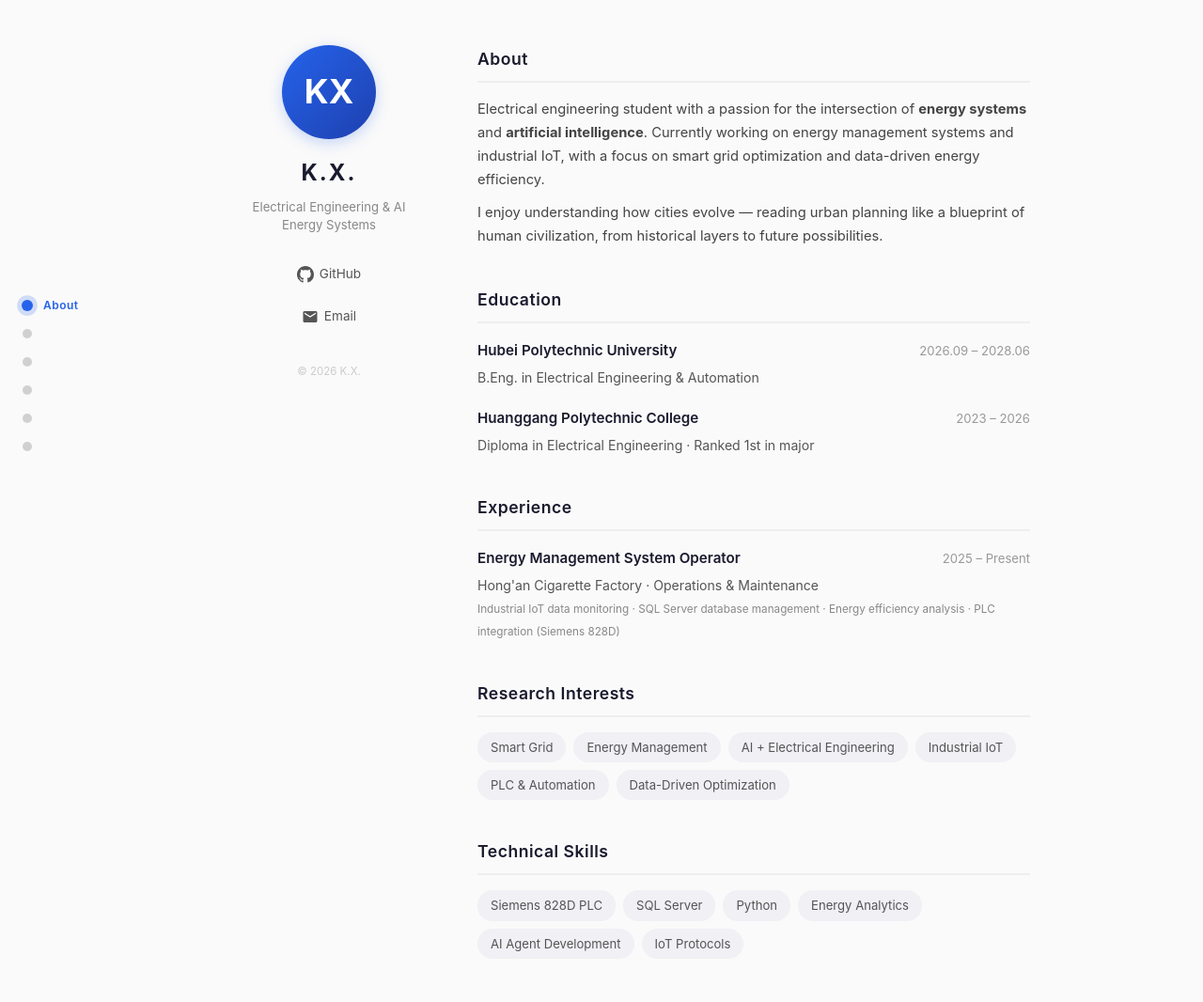
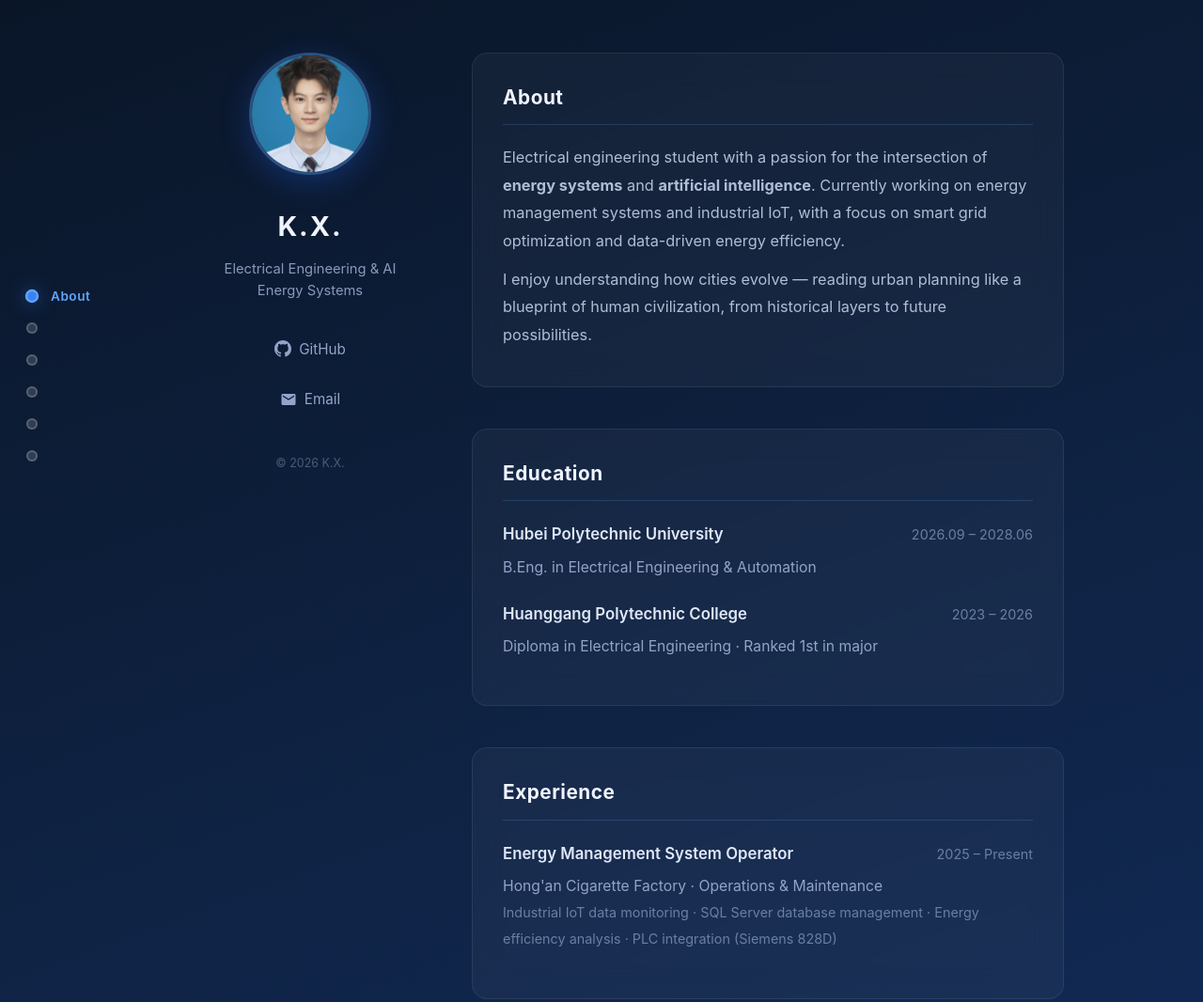
Before and after one commit to TpoarSerx/TpoarSerx.github.io, a plain HTML site: page index.html in a window 1280 px wide. Shown: the top 1066 px of the page at 94% size. Drawn offline with Linux system fonts and the light colour scheme.

Commit message:
Redesign: dark blue theme + glassmorphism + real avatar + larger fonts

```diff
--- a/index.html
+++ b/index.html
@@ -39,7 +39,7 @@
     <div class="layout">
         <!-- Left Sidebar -->
         <aside class="sidebar">
-            <div class="avatar">KX</div>
+            <img class="avatar" src="avatar.jpg" alt="K.X.">
             <h1>K.X.</h1>
             <p class="subtitle">Electrical Engineering & AI<br>Energy Systems</p>
             <div class="sidebar-links">
@@ -61,6 +61,7 @@
         <main class="content">
             <!-- About -->
             <section id="about">
+                <div class="glass-card">
                     <h2>About</h2>
                     <p>
                         Electrical engineering student with a passion for the intersection of
@@ -72,10 +73,12 @@
                         I enjoy understanding how cities evolve — reading urban planning like a blueprint
                         of human civilization, from historical layers to future possibilities.
                     </p>
+                </div>
             </section>
 
             <!-- Education -->
             <section id="education">
+                <div class="glass-card">
                     <h2>Education</h2>
                     <div class="entry">
                         <div class="entry-header">
@@ -91,10 +94,12 @@
                         </div>
                         <div class="detail">Diploma in Electrical Engineering · Ranked 1st in major</div>
                     </div>
+                </div>
             </section>
 
             <!-- Experience -->
             <section id="experience">
+                <div class="glass-card">
                     <h2>Experience</h2>
                     <div class="entry">
                         <div class="entry-header">
@@ -107,10 +112,12 @@
                             Energy efficiency analysis · PLC integration (Siemens 828D)</small>
                         </div>
                     </div>
+                </div>
             </section>
 
             <!-- Research Interests -->
             <section id="research">
+                <div class="glass-card">
                     <h2>Research Interests</h2>
                     <div class="tags">
                         <span class="tag">Smart Grid</span>
@@ -120,10 +127,12 @@
                         <span class="tag">PLC & Automation</span>
                         <span class="tag">Data-Driven Optimization</span>
                     </div>
+                </div>
             </section>
 
             <!-- Skills -->
             <section id="skills">
+                <div class="glass-card">
                     <h2>Technical Skills</h2>
                     <div class="tags">
                         <span class="tag">Siemens 828D PLC</span>
@@ -133,25 +142,30 @@
                         <span class="tag">AI Agent Development</span>
                         <span class="tag">IoT Protocols</span>
                     </div>
+                </div>
             </section>
 
             <!-- Awards -->
             <section>
+                <div class="glass-card">
                     <h2>Awards & Honors</h2>
                     <ul class="awards">
                         <li>🏆 National Competition Award (College Level)</li>
                         <li>🎓 Merit-based Admission to Bachelor's Program</li>
                         <li>📈 Ranked 1st in Major · Huanggang Polytechnic College</li>
                     </ul>
+                </div>
             </section>
 
             <!-- Contact -->
             <section id="contact">
+                <div class="glass-card">
                     <h2>Contact</h2>
                     <p>Feel free to reach out for collaborations or discussions on energy systems, AI, and urban planning.</p>
                     <div class="contact-links">
                         <a href="mailto:contact@example.com" class="contact-btn">📧 Email</a>
                         <a href="https://github.com/TpoarSerx" target="_blank" class="contact-btn">💻 GitHub</a>
+                    </div>
                 </div>
             </section>
 
--- a/style.css
+++ b/style.css
@@ -5,21 +5,22 @@ html { scroll-behavior: smooth; }
 
 body {
     font-family: -apple-system, BlinkMacSystemFont, 'Segoe UI', Roboto, 'Noto Sans SC', sans-serif;
-    color: #2c3e50;
-    background: #fafafa;
-    line-height: 1.7;
+    color: #e0e6f0;
+    background: linear-gradient(160deg, #0a1628 0%, #0f2447 40%, #132d5e 70%, #0a1628 100%);
+    min-height: 100vh;
+    line-height: 1.8;
     -webkit-font-smoothing: antialiased;
 }
 
 /* ========== Floating Side Navigation ========== */
 .side-nav {
     position: fixed;
-    left: 24px;
+    left: 28px;
     top: 50%;
     transform: translateY(-50%);
     display: flex;
     flex-direction: column;
-    gap: 20px;
+    gap: 22px;
     z-index: 100;
 }
 
@@ -28,29 +29,30 @@ body {
     display: flex;
     align-items: center;
     text-decoration: none;
-    color: #bbb;
+    color: #6b7fa3;
     transition: all 0.3s ease;
 }
 
 .nav-dot .dot {
-    width: 10px;
-    height: 10px;
+    width: 12px;
+    height: 12px;
     border-radius: 50%;
-    background: #d0d0d0;
+    background: rgba(255, 255, 255, 0.15);
+    border: 2px solid rgba(255, 255, 255, 0.2);
     transition: all 0.3s ease;
     flex-shrink: 0;
 }
 
 .nav-dot .nav-label {
     position: absolute;
-    left: 22px;
+    left: 26px;
     white-space: nowrap;
-    font-size: 0.75rem;
+    font-size: 0.85rem;
     font-weight: 500;
     letter-spacing: 0.5px;
-    color: #999;
+    color: #8899bb;
     opacity: 0;
-    transform: translateX(-6px);
+    transform: translateX(-8px);
     transition: all 0.3s ease;
     pointer-events: none;
 }
@@ -61,74 +63,72 @@ body {
 }
 
 .nav-dot:hover .dot {
-    background: #2563eb;
+    background: #3b82f6;
+    border-color: #3b82f6;
     transform: scale(1.3);
+    box-shadow: 0 0 12px rgba(59, 130, 246, 0.4);
 }
 
 .nav-dot.active .dot {
-    background: #2563eb;
-    box-shadow: 0 0 0 4px rgba(37, 99, 235, 0.2);
+    background: #3b82f6;
+    border-color: #60a5fa;
+    box-shadow: 0 0 16px rgba(59, 130, 246, 0.5);
     transform: scale(1.2);
 }
 
 .nav-dot.active .nav-label {
     opacity: 1;
     transform: translateX(0);
-    color: #2563eb;
+    color: #60a5fa;
     font-weight: 600;
 }
 
 /* ========== Layout ========== */
 .layout {
     display: flex;
-    max-width: 960px;
+    max-width: 1040px;
     margin: 0 auto;
-    padding: 48px 24px 40px 80px;
-    gap: 48px;
+    padding: 56px 28px 48px 90px;
+    gap: 52px;
 }
 
 /* ========== Left Sidebar ========== */
 .sidebar {
     position: sticky;
-    top: 48px;
-    width: 220px;
+    top: 56px;
+    width: 240px;
     flex-shrink: 0;
     text-align: center;
     align-self: flex-start;
 }
 
 .avatar {
-    width: 100px;
-    height: 100px;
+    width: 130px;
+    height: 130px;
     border-radius: 50%;
-    background: linear-gradient(135deg, #2563eb 0%, #1e40af 100%);
-    color: #fff;
-    font-size: 36px;
-    font-weight: 700;
-    display: flex;
-    align-items: center;
-    justify-content: center;
-    margin: 0 auto 16px;
-    box-shadow: 0 4px 15px rgba(37, 99, 235, 0.25);
+    object-fit: cover;
+    margin: 0 auto 20px;
+    border: 3px solid rgba(96, 165, 250, 0.4);
+    box-shadow: 0 8px 32px rgba(37, 99, 235, 0.3);
 }
 
 .sidebar h1 {
-    font-size: 1.5rem;
+    font-size: 1.8rem;
     font-weight: 700;
     letter-spacing: 2px;
-    color: #1a1a2e;
-    margin-bottom: 4px;
+    color: #f0f4ff;
+    margin-bottom: 6px;
 }
 
 .sidebar .subtitle {
-    color: #888;
-    font-size: 0.82rem;
-    margin-top: 6px;
-    line-height: 1.5;
+    color: #8899bb;
+    font-size: 0.92rem;
+    margin-top: 8px;
+    line-height: 1.6;
 }
 
 .sidebar-links {
-    margin-top: 24px;
+    margin-top: 28px;
     display: flex;
     flex-direction: column;
     gap: 10px;
@@ -138,18 +138,18 @@ body {
     display: flex;
     align-items: center;
     justify-content: center;
-    gap: 6px;
-    color: #555;
+    gap: 8px;
+    color: #94a3c8;
     text-decoration: none;
-    font-size: 0.85rem;
-    padding: 6px 12px;
-    border-radius: 8px;
+    font-size: 0.95rem;
+    padding: 8px 16px;
+    border-radius: 10px;
     transition: all 0.2s;
 }
 
 .sidebar-links a:hover {
-    color: #2563eb;
-    background: rgba(37, 99, 235, 0.06);
+    color: #60a5fa;
+    background: rgba(59, 130, 246, 0.1);
 }
 
 .sidebar-links a svg {
@@ -157,9 +157,9 @@ body {
 }
 
 .sidebar-footer {
-    margin-top: 32px;
-    font-size: 0.72rem;
-    color: #ccc;
+    margin-top: 36px;
+    font-size: 0.78rem;
+    color: #4a5a7a;
 }
 
 /* ========== Main Content ========== */
@@ -169,29 +169,47 @@ body {
 }
 
 section {
-    margin-bottom: 40px;
-    scroll-margin-top: 24px;
+    margin-bottom: 44px;
+    scroll-margin-top: 28px;
+}
+
+/* Glass Card for each section */
+.glass-card {
+    background: rgba(255, 255, 255, 0.04);
+    backdrop-filter: blur(16px);
+    -webkit-backdrop-filter: blur(16px);
+    border: 1px solid rgba(255, 255, 255, 0.08);
+    border-radius: 16px;
+    padding: 28px 32px;
+    margin-bottom: 24px;
+    transition: all 0.3s ease;
+}
+
+.glass-card:hover {
+    background: rgba(255, 255, 255, 0.06);
+    border-color: rgba(96, 165, 250, 0.15);
+    box-shadow: 0 8px 32px rgba(37, 99, 235, 0.08);
 }
 
 h2 {
-    font-size: 1.1rem;
-    font-weight: 600;
-    color: #1a1a2e;
-    border-bottom: 2px solid #eee;
-    padding-bottom: 8px;
-    margin-bottom: 16px;
+    font-size: 1.3rem;
+    font-weight: 700;
+    color: #f0f4ff;
+    padding-bottom: 10px;
+    margin-bottom: 20px;
     letter-spacing: 0.5px;
+    border-bottom: 1px solid rgba(96, 165, 250, 0.2);
 }
 
 p {
-    font-size: 0.92rem;
-    color: #444;
-    margin-bottom: 10px;
+    font-size: 1.02rem;
+    color: #b0bdd4;
+    margin-bottom: 12px;
 }
 
 /* Entry */
 .entry {
-    margin-bottom: 18px;
+    margin-bottom: 20px;
 }
 
 .entry-header {
@@ -204,25 +222,26 @@ p {
 
 .entry .title {
     font-weight: 600;
-    font-size: 0.95rem;
-    color: #1a1a2e;
+    font-size: 1.05rem;
+    color: #e0e8f8;
 }
 
 .entry .date {
-    font-size: 0.82rem;
-    color: #999;
+    font-size: 0.9rem;
+    color: #6b7fa3;
     white-space: nowrap;
 }
 
 .entry .detail {
-    font-size: 0.88rem;
-    color: #555;
-    margin-top: 4px;
+    font-size: 0.98rem;
+    color: #94a3c8;
+    margin-top: 6px;
 }
 
 .entry small {
-    color: #888;
-    line-height: 1.6;
+    color: #6b7fa3;
+    line-height: 1.7;
+    font-size: 0.9rem;
 }
 
 /* Awards */
@@ -232,72 +251,77 @@ p {
 }
 
 .awards li {
-    font-size: 0.9rem;
-    color: #444;
-    padding: 4px 0;
+    font-size: 1rem;
+    color: #b0bdd4;
+    padding: 6px 0;
 }
 
 /* Tags */
 .tags {
     display: flex;
     flex-wrap: wrap;
-    gap: 8px;
+    gap: 10px;
 }
 
 .tag {
     display: inline-block;
-    padding: 5px 14px;
-    background: #f0f0f5;
-    border-radius: 16px;
-    font-size: 0.82rem;
-    color: #555;
-    transition: all 0.2s;
+    padding: 6px 18px;
+    background: rgba(59, 130, 246, 0.1);
+    border: 1px solid rgba(96, 165, 250, 0.2);
+    border-radius: 20px;
+    font-size: 0.92rem;
+    color: #93b4f8;
+    transition: all 0.25s;
     cursor: default;
 }
 
 .tag:hover {
-    background: #2563eb;
+    background: #3b82f6;
     color: #fff;
-    transform: translateY(-1px);
+    border-color: #3b82f6;
+    transform: translateY(-2px);
+    box-shadow: 0 4px 16px rgba(59, 130, 246, 0.3);
 }
 
 /* Contact */
 .contact-links {
     display: flex;
-    gap: 12px;
-    margin-top: 12px;
+    gap: 14px;
+    margin-top: 14px;
 }
 
 .contact-btn {
     display: inline-flex;
     align-items: center;
-    gap: 6px;
-    padding: 8px 20px;
-    border: 1px solid #e0e0e0;
-    border-radius: 8px;
-    color: #555;
+    gap: 8px;
+    padding: 10px 24px;
+    border: 1px solid rgba(96, 165, 250, 0.25);
+    border-radius: 10px;
+    color: #93b4f8;
     text-decoration: none;
-    font-size: 0.88rem;
-    transition: all 0.2s;
+    font-size: 0.95rem;
+    transition: all 0.25s;
+    background: rgba(59, 130, 246, 0.06);
 }
 
 .contact-btn:hover {
-    border-color: #2563eb;
-    color: #2563eb;
-    background: rgba(37, 99, 235, 0.04);
+    border-color: #3b82f6;
+    color: #fff;
+    background: rgba(59, 130, 246, 0.15);
+    box-shadow: 0 4px 20px rgba(59, 130, 246, 0.2);
 }
 
 /* Footer */
 footer {
     text-align: center;
-    padding-top: 24px;
-    border-top: 1px solid #eee;
-    margin-top: 8px;
+    padding-top: 28px;
+    border-top: 1px solid rgba(96, 165, 250, 0.1);
+    margin-top: 12px;
 }
 
 footer p {
-    font-size: 0.78rem;
-    color: #ccc;
+    font-size: 0.82rem;
+    color: #4a5a7a;
 }
 
 /* ========== Responsive ========== */
@@ -318,9 +342,8 @@ footer p {
     }
 
     .avatar {
-        width: 80px;
-        height: 80px;
-        font-size: 28px;
+        width: 100px;
+        height: 100px;
     }
 
     .sidebar-links {
@@ -328,6 +351,11 @@ footer p {
         justify-content: center;
     }
 
-    h1 { font-size: 1.4rem; }
+    .glass-card {
+        padding: 20px 18px;
+    }
+
+    h1 { font-size: 1.5rem; }
+    h2 { font-size: 1.15rem; }
     .entry-header { flex-direction: column; }
 }
```
Also changed, not shown: avatar.jpg (added). Lines whose indentation alone changed are shown as unchanged.
